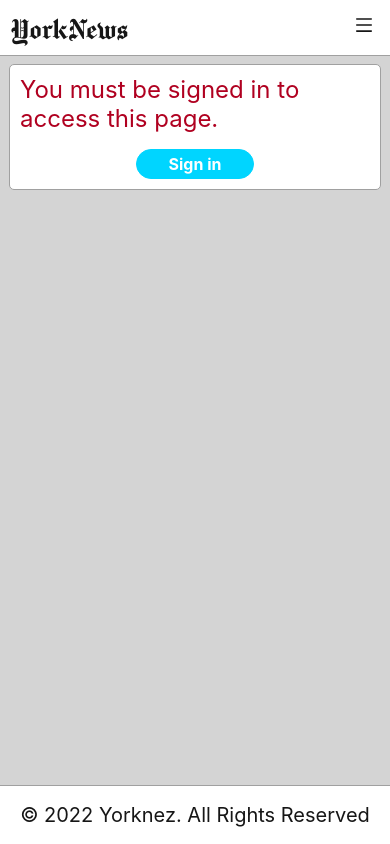
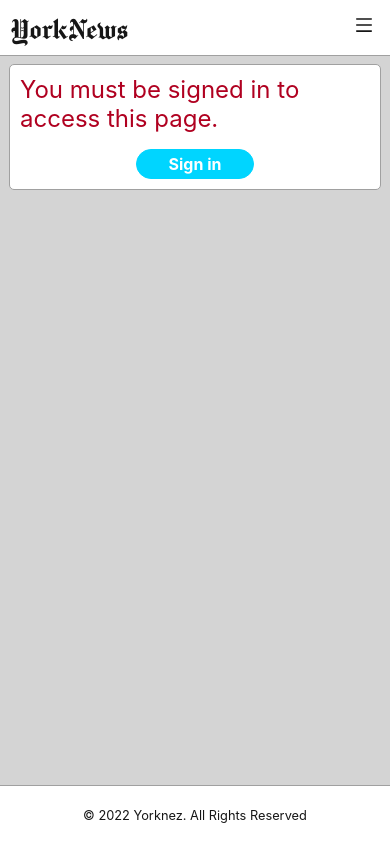
Before and after one commit to YorKnEz/news-site-client, a React (Create React App) app: page /search in a window 390 px wide. Built offline with nearby package versions, Linux system fonts and the light colour scheme.

Commit message:
Made footer responsive

```diff
--- a/src/components/Footer.scss
+++ b/src/components/Footer.scss
@@ -6,9 +6,9 @@
 	align-items: center;
 	border-top: 1px solid var(--border-color);
 	background-color: var(--compBg-color);
+	font-size: 0.8rem;
 
 	&_text {
 		color: var(--text-color);
-		font-size: 20px;
 	}
 }
```
